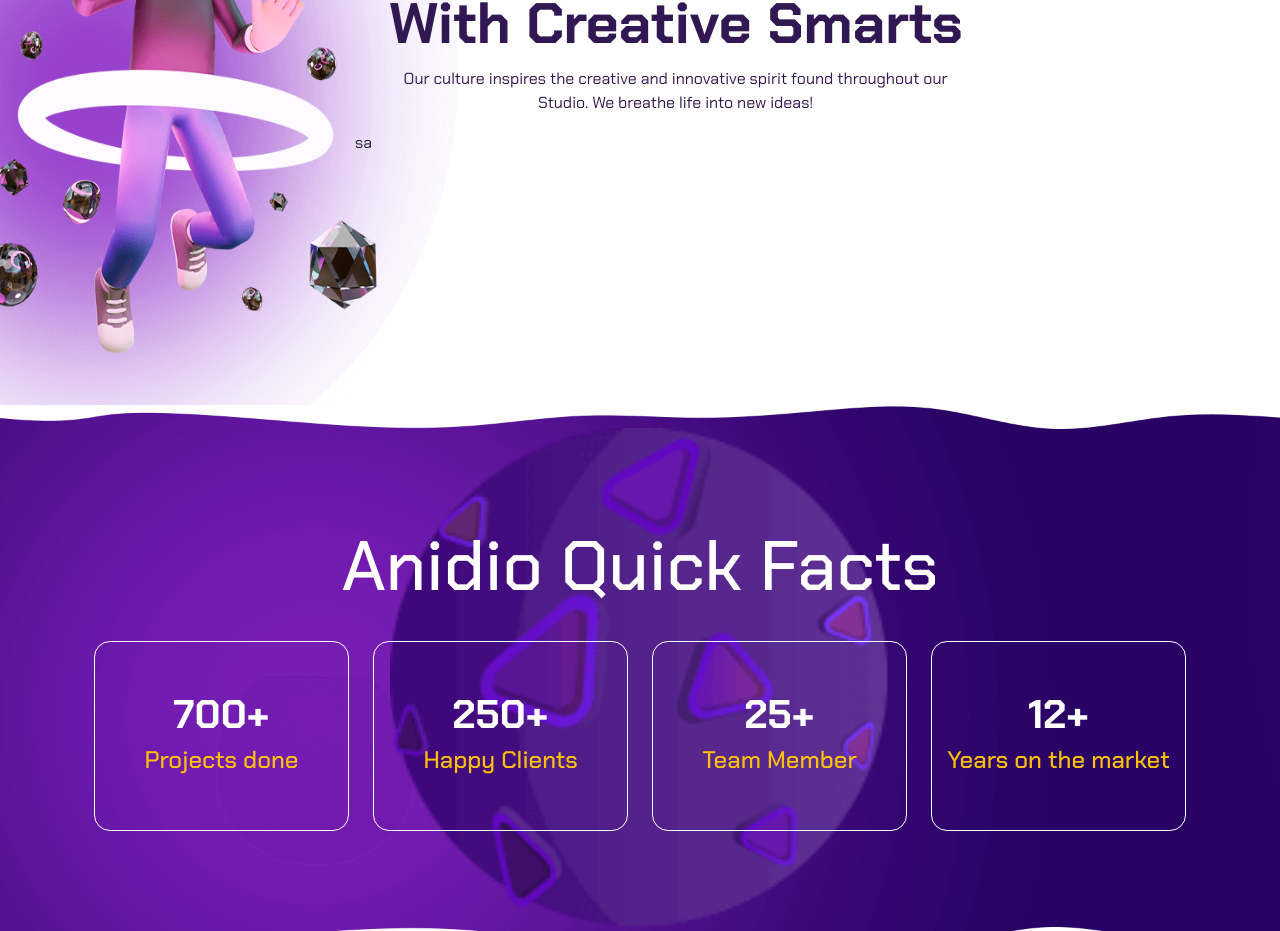
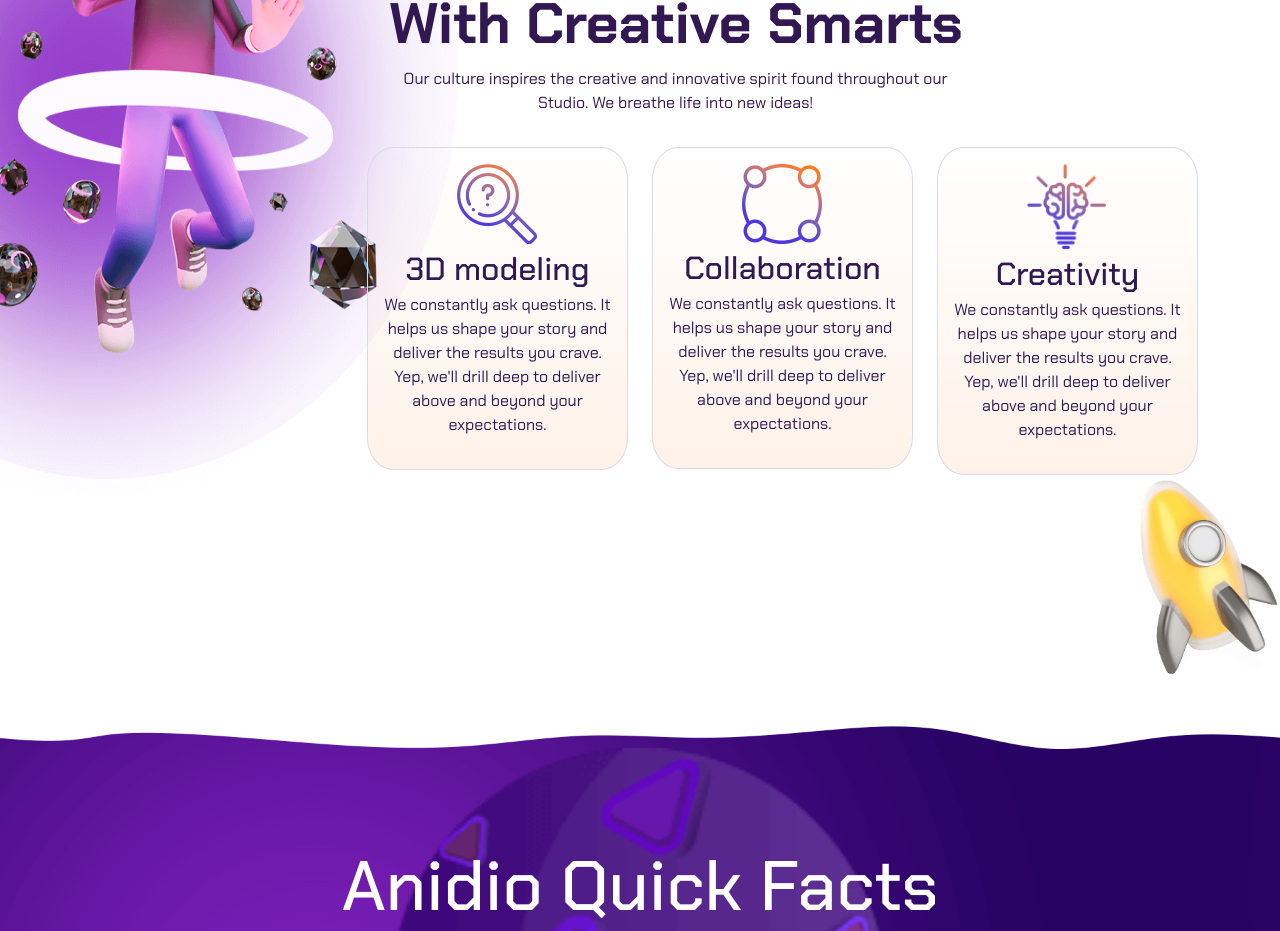
Before and after one commit to alessandro-barate/proj-html-vuejs, a Vue app: page / in a window 1280 px wide. Shown: the part 1500-2431 px from the top of the page. Built offline with nearby package versions, Linux system fonts and the light colour scheme.

Commit message:
[UPD] Completed smart component

```diff
--- a/src/components/SmartComponent.vue
+++ b/src/components/SmartComponent.vue
@@ -1,6 +1,7 @@
 <script>
 export default {
   name: "SmartComponent",
+  props: ['cards']
 };
 </script>
 <template>
@@ -15,14 +16,25 @@
                 <div class="content text-center text-white">
                   <h4>Our Love For Animation</h4>
                   <h2 class="text-purple">We're Storytelling Experts <br>With Creative Smarts</h2>
-                  <p class="text-purple">Our culture inspires the creative and innovative spirit found throughout our
+                  <p class="text-purple">Our culture inspires the creative and innovative spirit found throughout
+                    our
                     <br>Studio. We breathe life into new ideas!
                   </p>
                 </div>
               </div>
             </div>
-            <div class="row">
-              sa
+            <div class="row mt-3">
+              <div class="col-4 text-center" v-for="card in cards">
+                <div class="smart-cards">
+                  <div class="image">
+                    <img :src="card.img" :alt="card.title">
+                  </div>
+                  <a href="#" class="text-purple">{{ card.title }}</a>
+                  <p class="text-purple">We constantly ask questions. It helps us shape your story and deliver the
+                    results you crave. Yep,
+                    we'll drill deep to deliver above and beyond your expectations.</p>
+                </div>
+              </div>
             </div>
           </div>
         </div>
@@ -30,6 +42,9 @@
       <div class="smart-container">
         <img class="smart" src="/img/smart.png" alt="smart">
       </div>
+    </div>
+    <div class="rocket">
+      <img src="/img/smart4.png" alt="rocket">
     </div>
   </div>
 </template>
@@ -56,6 +71,23 @@
   color: #311852;
 }
 
+.smart-cards {
+  background-image: -webkit-linear-gradient(90deg, rgba(255, 122, 31, 0.10196) 0%, rgba(1, 5, 48, 0) 100%);
+  border-radius: 10%;
+  padding: 1rem;
+  border: 1px solid #d8dae8;
+
+  img {
+    width: 80px;
+  }
+
+  a {
+    text-decoration: none;
+    font-size: 32px;
+    font-weight: 500;
+  }
+}
+
 .smart-container {
   position: absolute;
   top: 0;
@@ -68,4 +100,11 @@
     height: 100%;
   }
 }
+
+.rocket {
+  position: absolute;
+  right: 0;
+  bottom: 0;
+  width: 140px;
+}
 </style>
--- a/src/pages/AppHomepage.vue
+++ b/src/pages/AppHomepage.vue
@@ -4,6 +4,24 @@
 import Countercomp from '../components/countercomp.vue';
 export default {
   name: "AppHomepage",
+  data() {
+    return {
+      cards: [
+        {
+          title: "3D modeling",
+          img: '/img/smart1.png',
+        },
+        {
+          title: "Collaboration",
+          img: '/img/smart2.png',
+        },
+        {
+          title: "Creativity",
+          img: '/img/smart3.png',
+        },
+      ],
+    };
+  },
   components: {
     JumboHome,
     SmartComponent,
@@ -13,7 +31,7 @@
 </script>
 <template>
   <JumboHome></JumboHome>
-  <SmartComponent></SmartComponent>
+  <SmartComponent :cards="cards"></SmartComponent>
   <Countercomp></Countercomp>
 </template>
 <style scoped lang="scss"></style>
```
Also changed, not shown: public/img/smart4.png (added).
